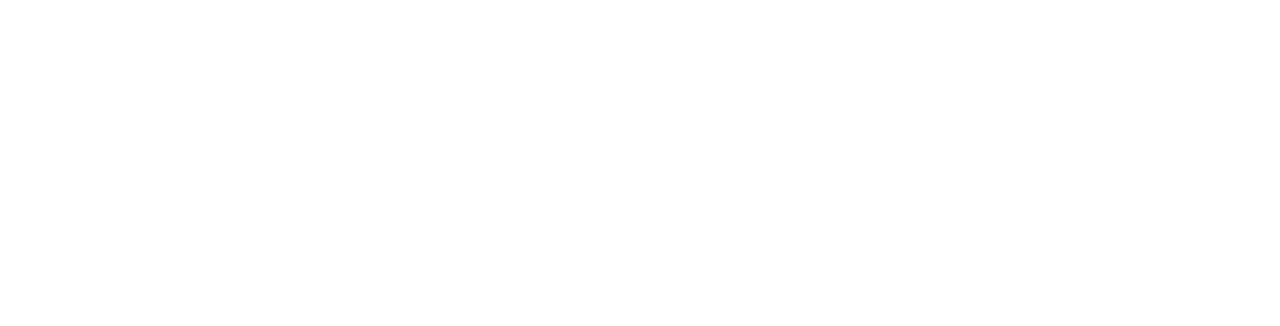
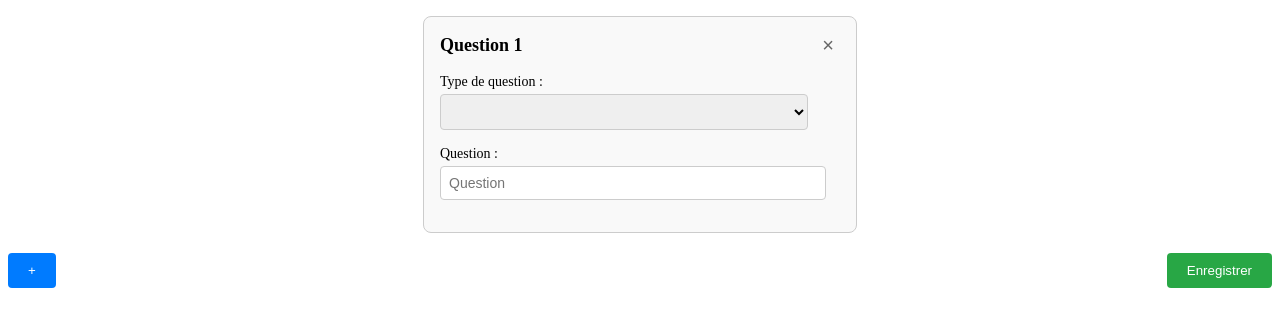
Before and after one commit to 3Big-Projet3-2024-2025/2-InterfApp-Proto, an Angular app in the folder Frontend/ProtoFormly/: page /CreateForm in a window 1280 px wide. Before the commit this address led to /. Shown: the top 326 px of the page. Built offline with nearby package versions, Linux system fonts and the light colour scheme.

Commit message:
end of questionComponent and start of the create-formComponent

```diff
--- a/Frontend/ProtoFormly/src/app/app.routes.ts
+++ b/Frontend/ProtoFormly/src/app/app.routes.ts
@@ -1,8 +1,9 @@
 import { Routes } from '@angular/router';
 import { NgModule } from '@angular/core';
 import { QuestionComponent } from './question/question.component';
+import { CreateFormComponent } from './create-form/create-form.component';
 
 export const routes: Routes = [
-    { path: 'question', component: QuestionComponent},
-    { path: '', redirectTo: '/question', pathMatch: 'full'}
+    { path: 'CreateForm', component: CreateFormComponent},
+    { path: '', redirectTo: '/CreateForm', pathMatch: 'full'}
 ];
--- a/Frontend/ProtoFormly/src/app/create-form/create-form.component.css
+++ b/Frontend/ProtoFormly/src/app/create-form/create-form.component.css
@@ -0,0 +1,29 @@
+.questions-container {
+    padding: 20px;
+    background-color: #f7f7f7;
+    border-radius: 8px;
+  }
+
+  .actions {
+    display: flex;
+    justify-content: space-between;
+    margin-top: 20px;
+  }
+
+  .add-btn,
+  .save-btn {
+    padding: 10px 20px;
+    border: none;
+    border-radius: 4px;
+    cursor: pointer;
+  }
+
+  .add-btn {
+    background-color: #007bff;
+    color: white;
+  }
+
+  .save-btn {
+    background-color: #28a745;
+    color: white;
+  }
--- a/Frontend/ProtoFormly/src/app/create-form/create-form.component.html
+++ b/Frontend/ProtoFormly/src/app/create-form/create-form.component.html
@@ -1 +1,14 @@
-<p>create-form works!</p>
+<div class="createForm-container">
+    <div *ngFor="let questionId of questions; let i = index">
+      <app-question
+        [questionId]="questionId"
+        (remove)="removeQuestion(i)"
+        (formEmitter)="saveForm($event)">
+      </app-question>
+    </div>
+
+    <div class="actions">
+      <button class="add-btn" (click)="addQuestion()">+</button>
+      <button class="save-btn" (click)="saveQuestions()">Enregistrer</button>
+    </div>
+  </div>
--- a/Frontend/ProtoFormly/src/app/create-form/create-form.component.ts
+++ b/Frontend/ProtoFormly/src/app/create-form/create-form.component.ts
@@ -1,12 +1,43 @@
-import { Component } from '@angular/core';
+import { Component, QueryList, ViewChildren } from '@angular/core';
+import { QuestionComponent } from '../question/question.component';
+import { CommonModule } from '@angular/common';
+import { FormGroup } from '@angular/forms';
 
 @Component({
   selector: 'app-create-form',
   standalone: true,
-  imports: [],
+  imports: [QuestionComponent, CommonModule],
   templateUrl: './create-form.component.html',
   styleUrl: './create-form.component.css'
 })
 export class CreateFormComponent {
+  questions: number[] = [1]; // Liste des identifiants de questions
+  questionForms: FormGroup[] = [];// Liste des FormGroups des questions
 
+  @ViewChildren(QuestionComponent) questionComponents!: QueryList<QuestionComponent>;
+
+  addQuestion(): void {
+    const newId = this.questions.length + 1;
+    this.questions.push(newId); // Ajoute une nouvelle question
+  }
+
+  removeQuestion(index: number): void {
+    this.questions.splice(index, 1); // Supprime la question à l'index donné
+  }
+
+  requestForms(): void {
+    this.questionComponents.toArray().forEach((questionComp) => {
+      questionComp.emitFormGroup(); // Demande à chaque enfant de fournir son FormGroup
+    });
+  }
+
+  saveForm(form: FormGroup): void {
+    this.questionForms.push(form); // Ajoute le FormGroup de l'enfant à la liste
+  }
+
+  saveQuestions(): void {
+    this.requestForms();
+    console.log('Enregistrer les questions:', this.questions);
+    // Ajouter une logique d'enregistrement ici (API, stockage local, etc.)
+  }
 }
--- a/Frontend/ProtoFormly/src/app/question/question.component.html
+++ b/Frontend/ProtoFormly/src/app/question/question.component.html
@@ -1,23 +1,28 @@
 <!-- question-form.component.html -->
 <div class="question-container">
     <div class="header">
-      <h3>Question 1</h3>
+      <h3>Question {{questionId }}</h3>
       <button class="close-btn" (click)="removeQuestion()">&times;</button>
     </div>
 
-    <form [formGroup]="formQuestion" (ngSubmit)="onSubmit()">
+    <form [formGroup]="formQuestion" >
     <div class="form-group">
-      <label for="questionType">Type de question :</label>
+      <label for="inputTypeQuestion">Type de question :</label>
       <select id="inputTypeQuestion" name="inputTypeQuestion"
       aria-label="Choose the question type" required=required formControlName="inputTypeQuestion"
-      (change)="onTypeChange()">
+      (change)="onTypeChange(formQuestion.value.inputTypeQuestion)">
         <option *ngFor="let type of questionTypes" [value]="type">{{ type }}</option>
       </select>
     </div>
 
     <div class="form-group">
-      <label for="questionText">Question :</label>
+      <label for="inputQuestion">Question :</label>
       <input id="inputQuestion" type="text" formControlName="inputQuestion" placeholder="Question" required="required" />
+    </div>
+
+    <div *ngIf="formQuestion.value.inputTypeQuestion === 'Multiple Choice'" style="display: flex; align-items: center;height: 40px;">
+      <input id="inputAnswerMultiple" type="checkbox" formControlName="inputAnswerMultiple"/>
+      <label for="inputAnswerMultiple" > Multiple answer possible </label>
     </div>
 
     <div *ngIf="formQuestion.value.inputTypeQuestion === 'Multiple Choice'">
--- a/Frontend/ProtoFormly/src/app/question/question.component.ts
+++ b/Frontend/ProtoFormly/src/app/question/question.component.ts
@@ -1,5 +1,5 @@
-import { Component } from '@angular/core';
-import { FormBuilder, FormGroup, FormsModule, Validators,  ReactiveFormsModule, FormArray } from '@angular/forms';
+import { Component, EventEmitter, Input, Output } from '@angular/core';
+import { FormBuilder, FormGroup, FormsModule, Validators,  ReactiveFormsModule, FormArray, FormControl } from '@angular/forms';
 import { CommonModule } from '@angular/common';
 
 @Component({
@@ -10,15 +10,19 @@ import { CommonModule } from '@angular/common';
   styleUrl: './question.component.css'
 })
 export class QuestionComponent {
+  @Input() questionId!: number; // Reçoit un identifiant de question depuis le parent
+  @Output() remove = new EventEmitter<void>(); // Émet un événement pour supprimer la question
+  @Output() formEmitter = new EventEmitter<FormGroup>();
   formQuestion: FormGroup;
   questionTypes: string[] = ['Multiple Choice', 'Open Answer', 'Rating'];
-  choices: string[] = [];
+  choices: string[] = [""];
+  InputChoicesArray : FormArray = this.formBuilder.array(this.choices.map(choice => this.formBuilder.control(choice)));
+  AnswerMultiple : FormControl = new FormControl(false);
 
   constructor(private formBuilder: FormBuilder){
     this.formQuestion = this.formBuilder.group({
       inputQuestion:['', Validators.required],
       inputTypeQuestion: ['', Validators.required],
-      inputChoices: this.formBuilder.array(this.choices.map(choice => this.formBuilder.control(choice)))
     })
   }
 
@@ -28,26 +32,33 @@ export class QuestionComponent {
 
   addChoice(): void {
     this.choices.push("");
-    this.inputChoicesArray.push(this.formBuilder.control('', Validators.required))
+    this.inputChoicesArray.push(this.formBuilder.control('', Validators.required));
   }
 
   removeChoice(index: number): void {
     if (this.choices.length > 1) {
+      this.choices.splice(index, 1);
       this.inputChoicesArray.removeAt(index);
-      this.choices.splice(index, 1);
     }
   }
 
   removeQuestion(): void {
-    // Logic to remove the question (could emit an event to parent component)
-    console.log('Question removed');
+    this.remove.emit();
   }
 
-  onTypeChange():void{
-
+  onTypeChange(typeQuestion : string):void{
+    if (typeQuestion == "Multiple Choice"){
+      this.formQuestion.addControl('inputChoices', this.InputChoicesArray);
+      this.formQuestion.addControl('inputAnswerMultiple', this.AnswerMultiple);
+    }
+    if (typeQuestion == "Open Answer" || typeQuestion == "Rating"){
+      this.formQuestion.removeControl("inputChoices");
+      this.formQuestion.removeControl("inputAnswerMultiple");
+    }
   }
 
-  onSubmit():void{
+  emitFormGroup(): void {
+    this.formEmitter.emit(this.formQuestion);
+  }
 
-  }
 }
```
